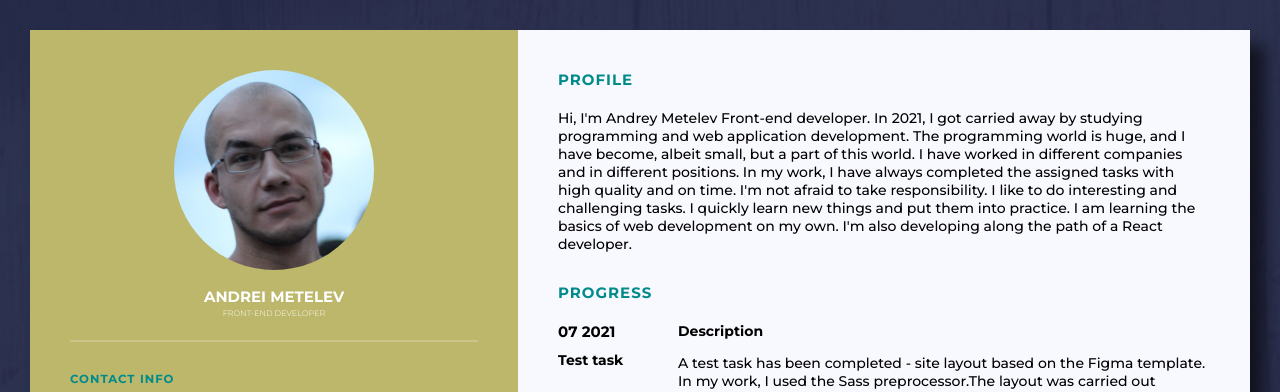
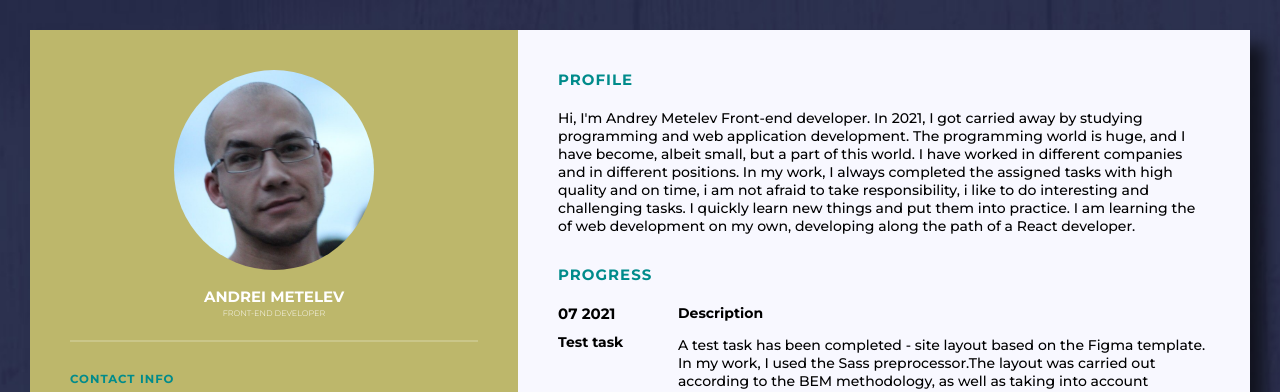
Before and after one commit to andreimetelev/AMResume, a plain HTML site: page index.html in a window 1280 px wide. Shown: the top 392 px of the page. Drawn offline with Linux system fonts and the light colour scheme.

Commit message:
edited the text in the profile

```diff
--- a/index.html
+++ b/index.html
@@ -100,7 +100,7 @@
            <div class="right__section">
                <h2 class="section__caption">Profile</h2>
                <p class="section__text">
-                Hi, I'm Andrey Metelev Front-end developer. In 2021, I got carried away by studying programming and web application development. The programming world is huge, and I have become, albeit small, but a part of this world. I have worked in different companies and in different positions. In my work, I have always completed the assigned tasks with high quality and on time. I'm not afraid to take responsibility. I like to do interesting and challenging tasks. I quickly learn new things and put them into practice. I am learning the basics of web development on my own. I'm also developing along the path of a React developer.
+                Hi, I'm Andrey Metelev Front-end developer. In 2021, I got carried away by studying programming and web application development. The programming world is huge, and I have become, albeit small, but a part of this world. I have worked in different companies and in different positions. In my work, I always completed the assigned tasks with high quality and on time, i am not afraid to take responsibility, i like to do interesting and challenging tasks. I quickly learn new things and put them into practice. I am learning the of web development on my own, developing along the path of a React developer.
                 <br/>
                </p>
            </div>
```
